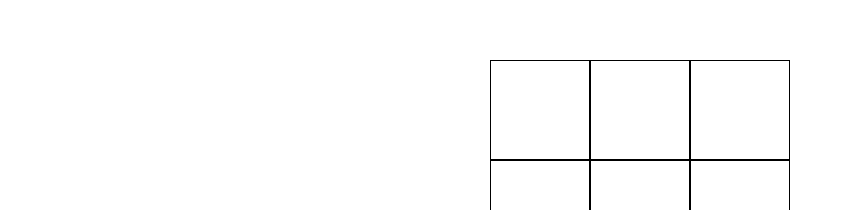
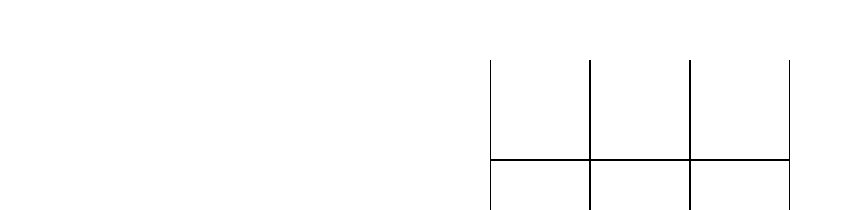
Before and after one commit to elsonwong/tic-tac-toe, a plain HTML site: page index.html in a window 1280 px wide. Shown: the part 190-400 px from the top of the page, without its empty margins (0-853 px from the left). Drawn offline with Linux system fonts and the light colour scheme.

Commit message:
remove top border

```diff
--- a/style.css
+++ b/style.css
@@ -24,9 +24,12 @@ body{
 
 .cell{
     width: var(--cell-size);
-    height var (--cell-size);
-    width:100px;
-    height: 100px;
-
+    height: var(--cell-size);
     border:1px solid black;
 }
+
+.cell:first-child,
+.cell:nth-child(2),
+.cell:nth-child(3) {
+    border-top:none;
+}
```
